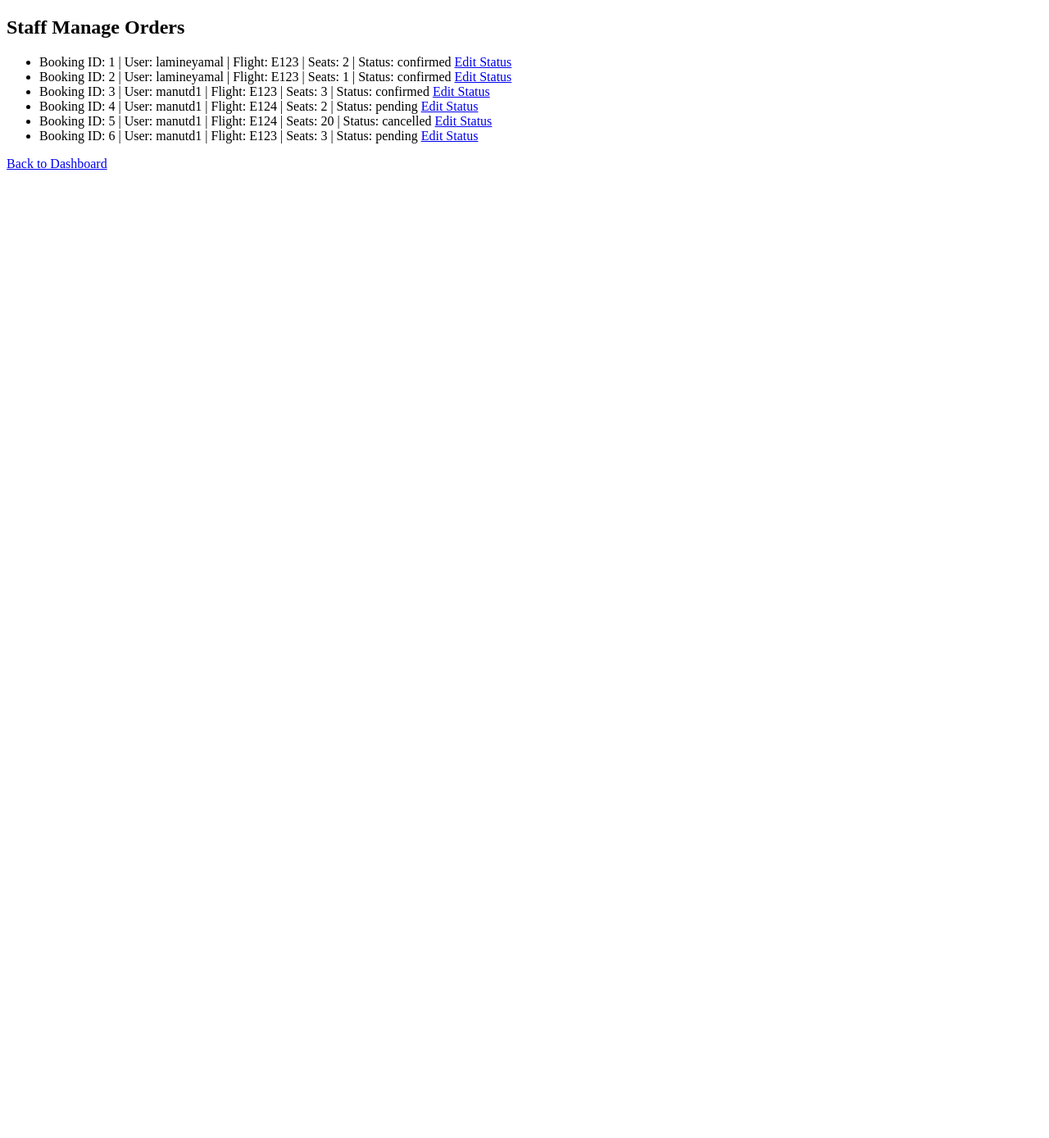
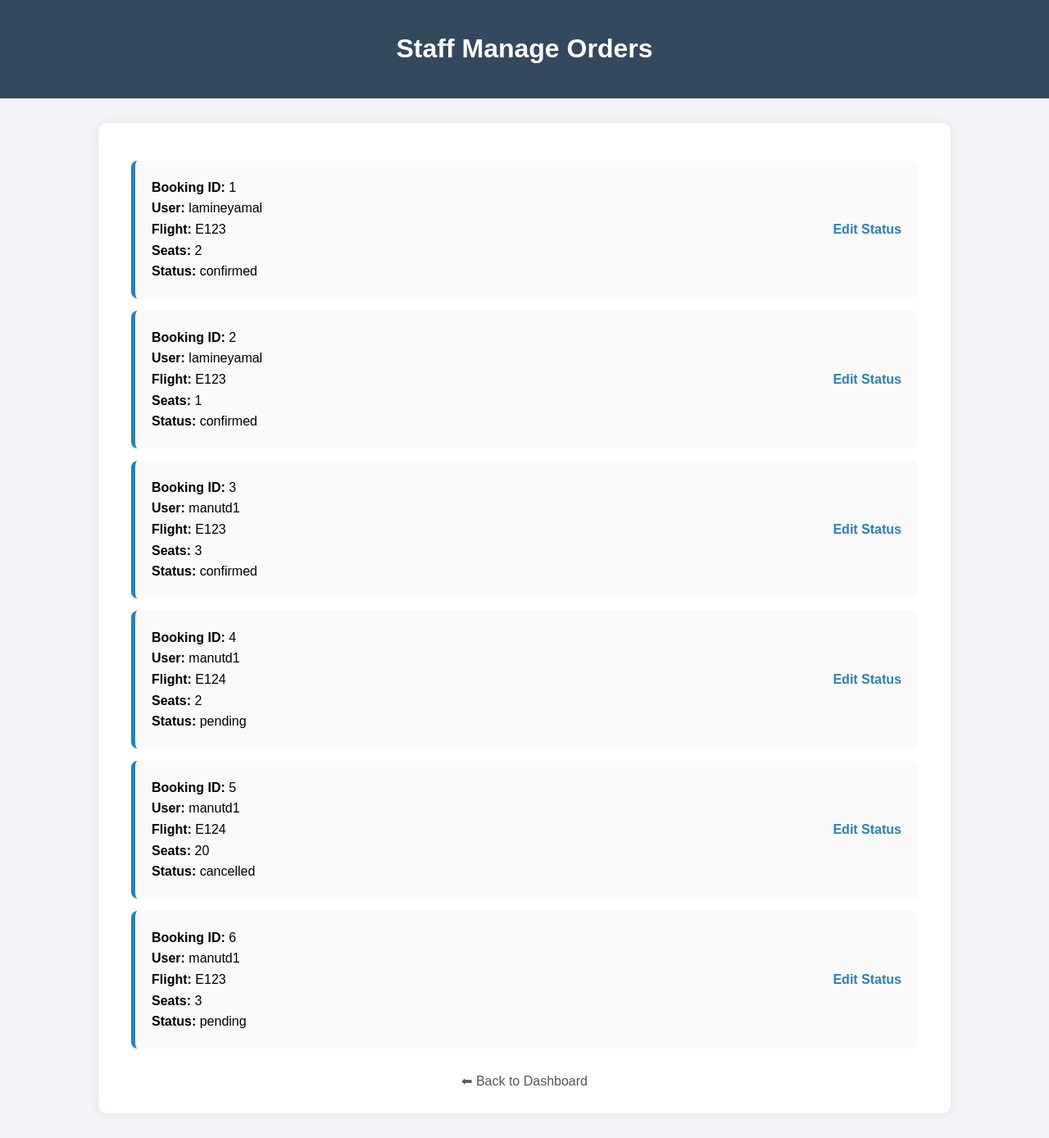
Before and after one commit to Femi-coder/airline_sales_system, a Django app: page /accounts/staff_manage_orders/ in a window 1280 px wide. Shown: the whole page at 82% size. Before the commit the page ends 207 px from the top, so only its background shows below. Run offline with Django 5.2, Linux system fonts and the light colour scheme; a user stored in the database is signed in; data comes from the database, SQL or seed files in the repository; both versions use the stored data as it was after the commit.

Commit message:
staff page ui enhanced

```diff
--- a/accounts/templates/accounts/admin_dashboard.html
+++ b/accounts/templates/accounts/admin_dashboard.html
@@ -149,8 +149,6 @@
             <p>No flights available.</p>
         {% endif %}
 
-        <div class="nav-links">
-            <a href="{% url 'dashboard' %}">⬅ Back to Dashboard</a> |
             <form method="POST" action="{% url 'logout' %}" style="display:inline;">
                 {% csrf_token %}
                 <button type="submit" style="background:none; border:none; color:#3498db; font-weight:bold; cursor:pointer;">Logout</button>
--- a/accounts/templates/accounts/dashboard.html
+++ b/accounts/templates/accounts/dashboard.html
@@ -15,6 +15,9 @@
     {% endif %}
 
     <br><br>
-    <a href="{% url 'logout' %}">Logout</a>
+    <form method="POST" action="{% url 'logout' %}" style="display:inline;">
+        {% csrf_token %}
+        <button type="submit" style="background:none; border:none; color:#3498db; font-weight:bold; cursor:pointer;">Logout</button>
+    </form>
 </body>
 </html>
--- a/accounts/templates/accounts/staff_manage_orders.html
+++ b/accounts/templates/accounts/staff_manage_orders.html
@@ -1,21 +1,104 @@
+{% load static %}
 <!DOCTYPE html>
-<html>
+<html lang="en">
 <head>
-    <title>Manage Orders</title>
+    <meta charset="UTF-8">
+    <title>Staff Manage Orders</title>
+    <style>
+        body {
+            font-family: Arial, sans-serif;
+            background-color: #f2f4f8;
+            margin: 0;
+            padding: 0;
+        }
+
+        header {
+            background-color: #34495e;
+            color: white;
+            padding: 20px;
+            text-align: center;
+        }
+
+        .container {
+            max-width: 960px;
+            margin: 30px auto;
+            background-color: white;
+            padding: 30px 40px;
+            border-radius: 10px;
+            box-shadow: 0 0 12px rgba(0, 0, 0, 0.08);
+        }
+
+        h2 {
+            color: #2c3e50;
+            margin-bottom: 25px;
+        }
+
+        .booking-list {
+            list-style: none;
+            padding: 0;
+        }
+
+        .booking-card {
+            background: #fafafa;
+            padding: 20px;
+            margin-bottom: 15px;
+            border-left: 5px solid #2980b9;
+            border-radius: 8px;
+            display: flex;
+            justify-content: space-between;
+            align-items: center;
+        }
+
+        .booking-info {
+            line-height: 1.6;
+        }
+
+        .booking-actions a {
+            text-decoration: none;
+            font-weight: bold;
+            color: #2980b9;
+        }
+
+        .booking-actions a:hover {
+            text-decoration: underline;
+        }
+
+        .nav-links {
+            text-align: center;
+            margin-top: 30px;
+        }
+
+        .nav-links a {
+            color: #555;
+            text-decoration: none;
+            margin: 0 10px;
+        }
+
+        .nav-links a:hover {
+            text-decoration: underline;
+        }
+    </style>
 </head>
 <body>
-    <h2>Staff Manage Orders</h2>
+    <header>
+        <h1>Staff Manage Orders</h1>
+    </header>
 
+    <div class="container">
         {% if bookings %}
-        <ul>
+            <ul class="booking-list">
                 {% for booking in bookings %}
-                <li>
-                    Booking ID: {{ booking.id }} |
-                    User: {{ booking.user.username }} |
-                    Flight: {{ booking.flight.flight_number }} |
-                    Seats: {{ booking.booked_seats }} |
-                    Status: {{ booking.status }}
+                    <li class="booking-card">
+                        <div class="booking-info">
+                            <strong>Booking ID:</strong> {{ booking.id }}<br>
+                            <strong>User:</strong> {{ booking.user.username }}<br>
+                            <strong>Flight:</strong> {{ booking.flight.flight_number }}<br>
+                            <strong>Seats:</strong> {{ booking.booked_seats }}<br>
+                            <strong>Status:</strong> {{ booking.status }}
+                        </div>
+                        <div class="booking-actions">
                             <a href="{% url 'update_booking_status' booking.id %}">Edit Status</a>
+                        </div>
                     </li>
                 {% endfor %}
             </ul>
@@ -23,6 +106,9 @@
             <p>No bookings yet.</p>
         {% endif %}
 
-    <a href="{% url 'dashboard' %}">Back to Dashboard</a>
+        <div class="nav-links">
+            <a href="{% url 'dashboard' %}">⬅ Back to Dashboard</a>
+        </div>
+    </div>
 </body>
 </html>
```
Also changed, not shown: db.sqlite3. Lines whose indentation alone changed are shown as unchanged.
